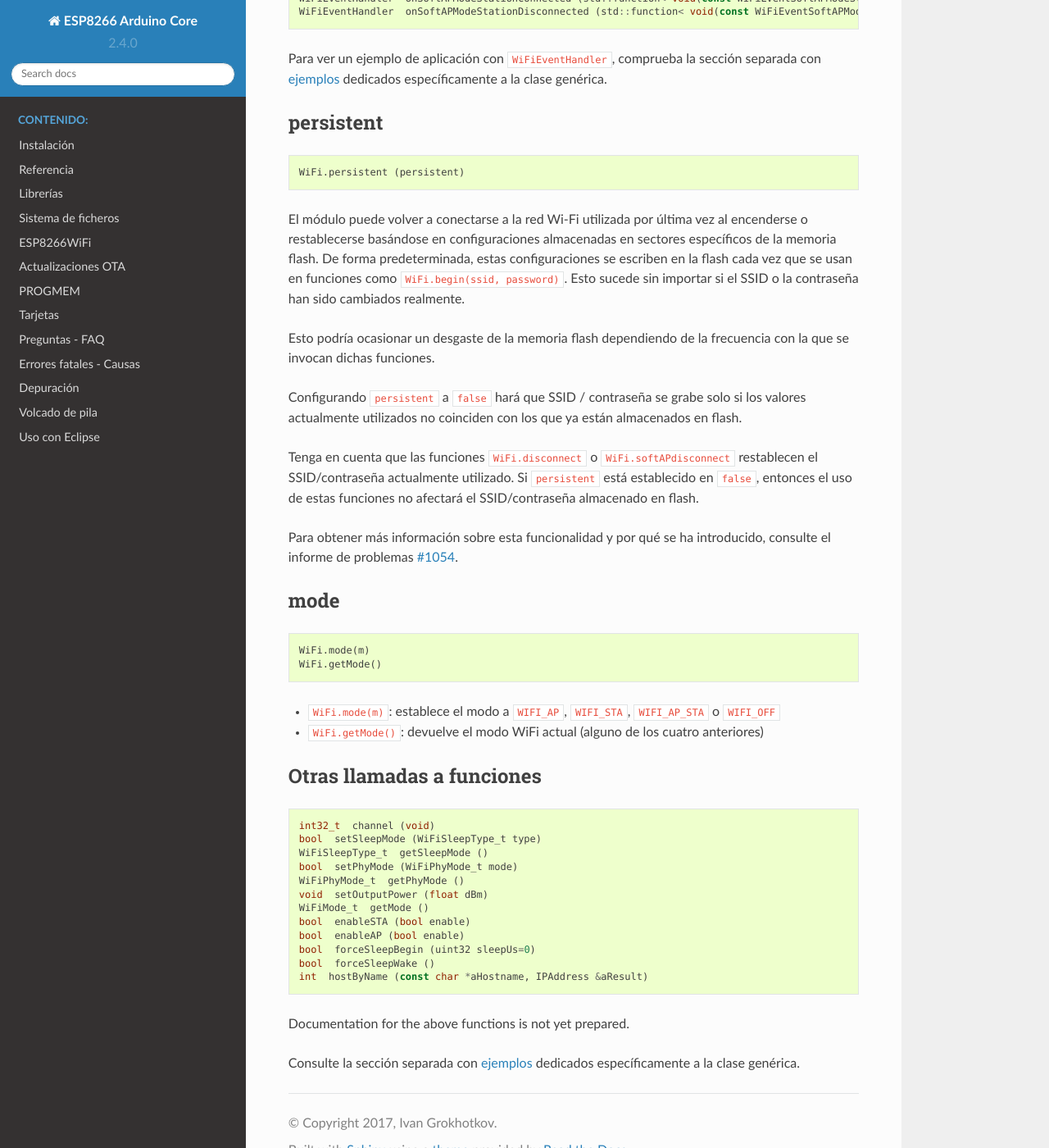
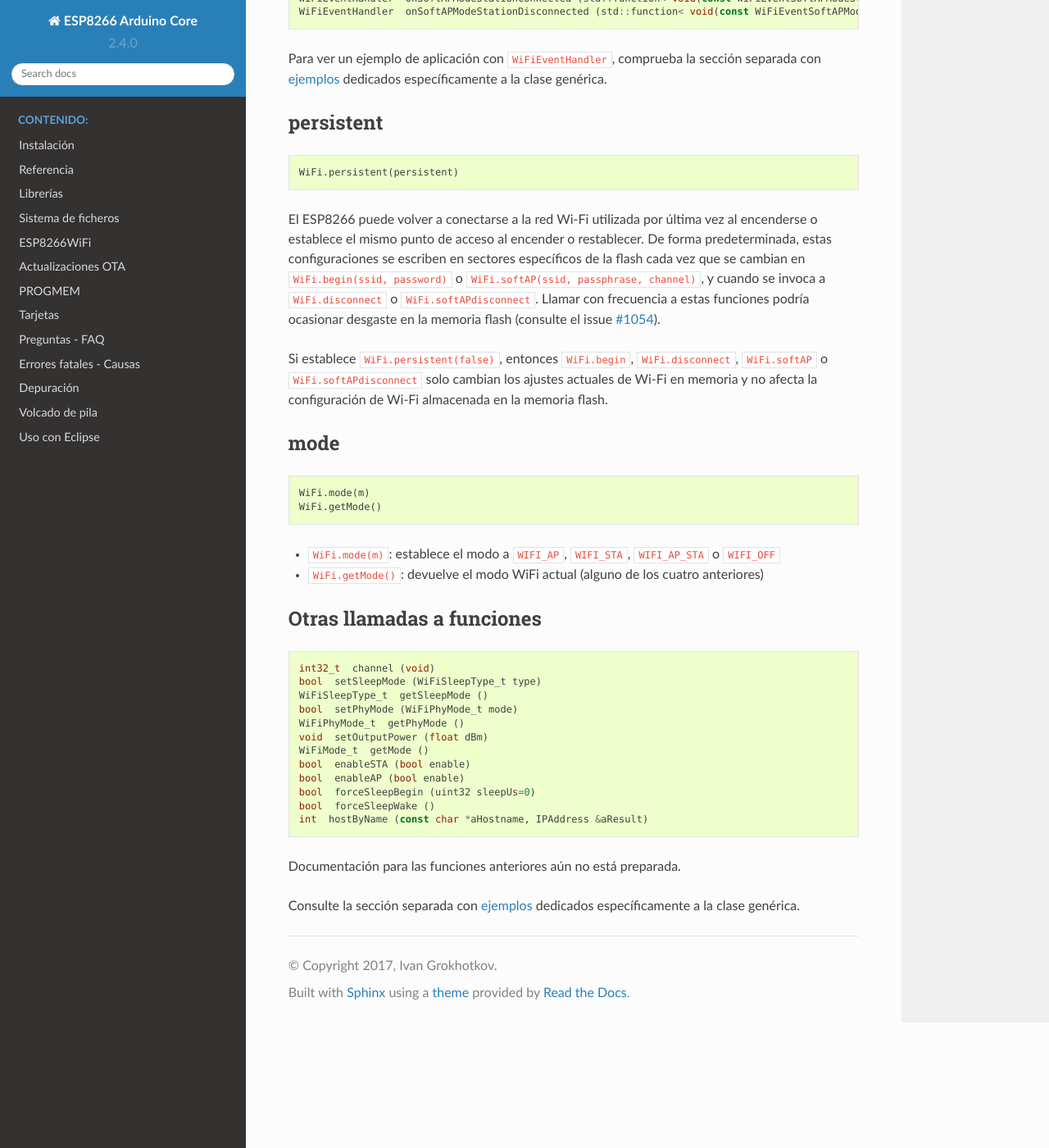
Before and after one commit to lrmoreno007/ESP8266-Arduino-Spanish, a Sphinx documentation site: the page built from doc/esp8266wifi/generic-class.rst, in a window 1280 px wide and 1400 px high, scrolled down 615 px. Shown: the whole window at 82% size. Built offline with Sphinx 7.4.7 and the Read the Docs theme 2.0.0, drawn with Linux system fonts in a browser that asks for light colours.

Commit message:
doc: improve WiFi.persistent documentation

```diff
--- a/doc/esp8266wifi/generic-class.rst
+++ b/doc/esp8266wifi/generic-class.rst
@@ -32,18 +32,13 @@
 
 .. code:: cpp
 
-    WiFi.persistent (persistent)
+    WiFi.persistent(persistent)
 
 
-El módulo puede volver a conectarse a la red Wi-Fi utilizada por última vez al encenderse o restablecerse basándose en configuraciones almacenadas en sectores específicos de la memoria flash. De forma predeterminada, estas configuraciones se escriben en la flash cada vez que se usan en funciones como ``WiFi.begin(ssid, password)``. Esto sucede sin importar si el SSID o la contraseña han sido cambiados realmente.
+El ESP8266 puede volver a conectarse a la red Wi-Fi utilizada por última vez al encenderse o establece el mismo punto de acceso al encender o restablecer. De forma predeterminada, estas configuraciones se escriben en sectores específicos de la flash cada vez que se cambian en ``WiFi.begin(ssid, password)`` o ``WiFi.softAP(ssid, passphrase, channel)``, y cuando se invoca a ``WiFi.disconnect`` o ``WiFi.softAPdisconnect``. Llamar con frecuencia a estas funciones podría ocasionar desgaste en la memoria flash (consulte el issue `#1054 <https://github.com/esp8266/Arduino/issues/1054>`__).
 
-Esto podría ocasionar un desgaste de la memoria flash dependiendo de la frecuencia con la que se invocan dichas funciones.
+Si establece ``WiFi.persistent(false)``, entonces ``WiFi.begin``, ``WiFi.disconnect``, ``WiFi.softAP`` o ``WiFi.softAPdisconnect`` solo cambian los ajustes actuales de Wi-Fi en memoria y no afecta la configuración de Wi-Fi almacenada en la memoria flash.
 
-Configurando ``persistent`` a ``false`` hará que SSID / contraseña se grabe solo si los valores actualmente utilizados no coinciden con los que ya están almacenados en flash.
-
-Tenga en cuenta que las funciones ``WiFi.disconnect`` o ``WiFi.softAPdisconnect`` restablecen el SSID/contraseña actualmente utilizado. Si ``persistent`` está establecido en ``false``, entonces el uso de estas funciones no afectará el SSID/contraseña almacenado en flash.
-
-Para obtener más información sobre esta funcionalidad y por qué se ha introducido, consulte el informe de problemas `#1054 <https://github.com/esp8266/Arduino/issues/1054>`__.
 
 mode
 ~~~~
@@ -74,6 +69,6 @@
     bool  forceSleepWake ()
     int  hostByName (const char *aHostname, IPAddress &aResult)
 
-Documentation for the above functions is not yet prepared.
+Documentación para las funciones anteriores aún no está preparada.
 
 Consulte la sección separada con `ejemplos <generic-examples.rst>`__ dedicados específicamente a la clase genérica.
```
